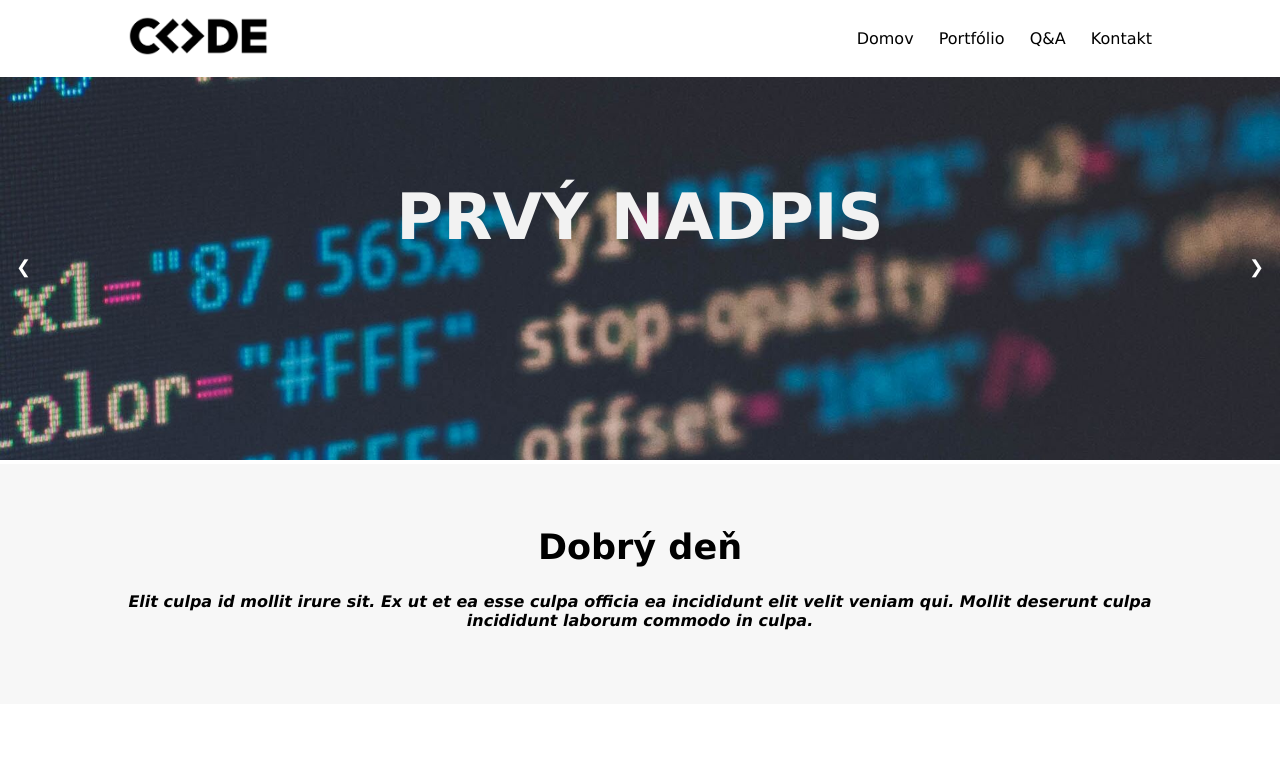
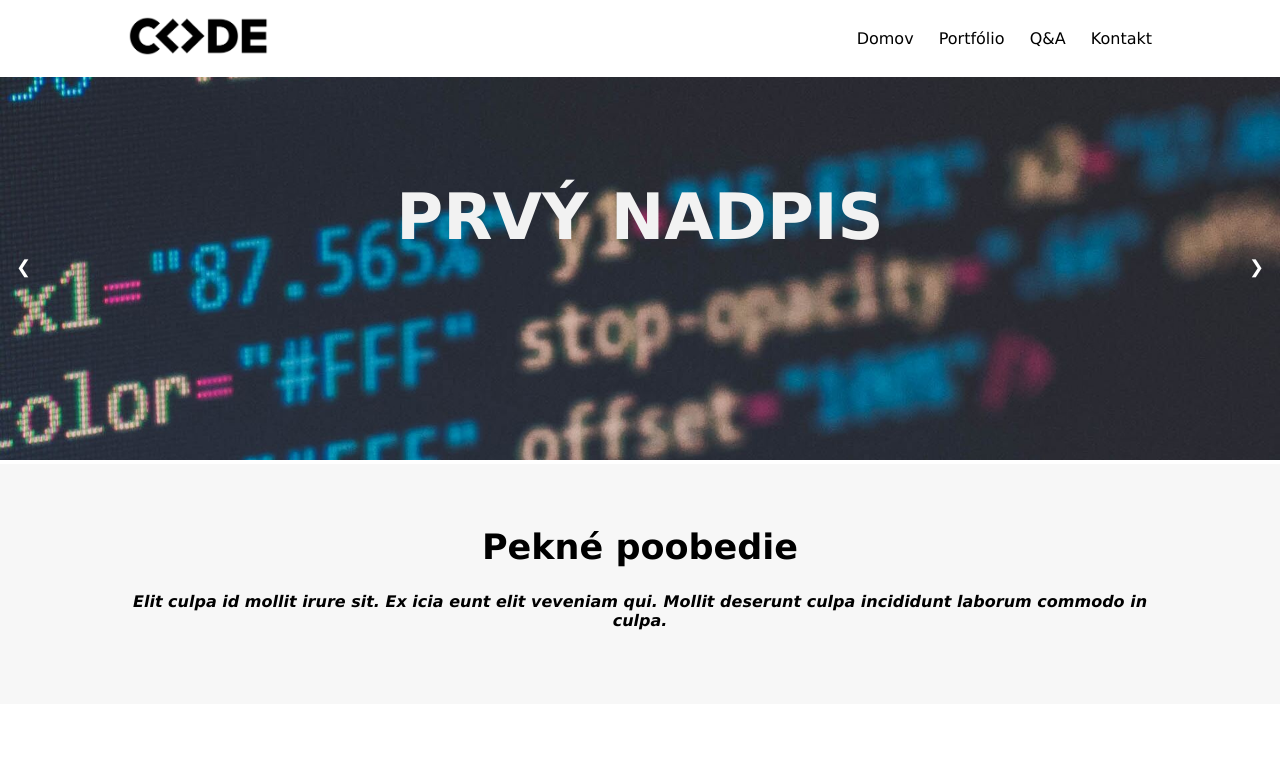
Before and after one commit to TomasHubina/sablona, a PHP site: page / in a window 1280 px wide. Shown: the top 766 px of the page. Run offline with PHP 8.4, Linux system fonts and the light colour scheme.

Commit message:
prvy php

```diff
--- a/sablona/index.php
+++ b/sablona/index.php
@@ -61,14 +61,14 @@
             <?php
             $hour = date('H');
             if ($hour < 12) {
-              echo "<h3>Dobré ráno</h3>";
+              echo "<h3>Dobré ránko</h3>";
             } elseif ($hour < 18) {
-              echo "<h3>Dobrý deň</h3>";
+              echo "<h3>Pekné poobedie</h3>";
             } else {
               echo "<h3>Dobrý večer</h3>";
             }
               ?>
-            <p><strong><em>Elit culpa id mollit irure sit. Ex ut et ea esse culpa officia ea incididunt elit velit veniam qui. Mollit deserunt culpa incididunt laborum commodo in culpa.</em></strong></p>
+            <p><strong><em>Elit culpa id mollit irure sit. Ex icia eunt elit veveniam qui. Mollit deserunt culpa incididunt laborum commodo in culpa.</em></strong></p>
           </div>
         </div>
       </section>
```
